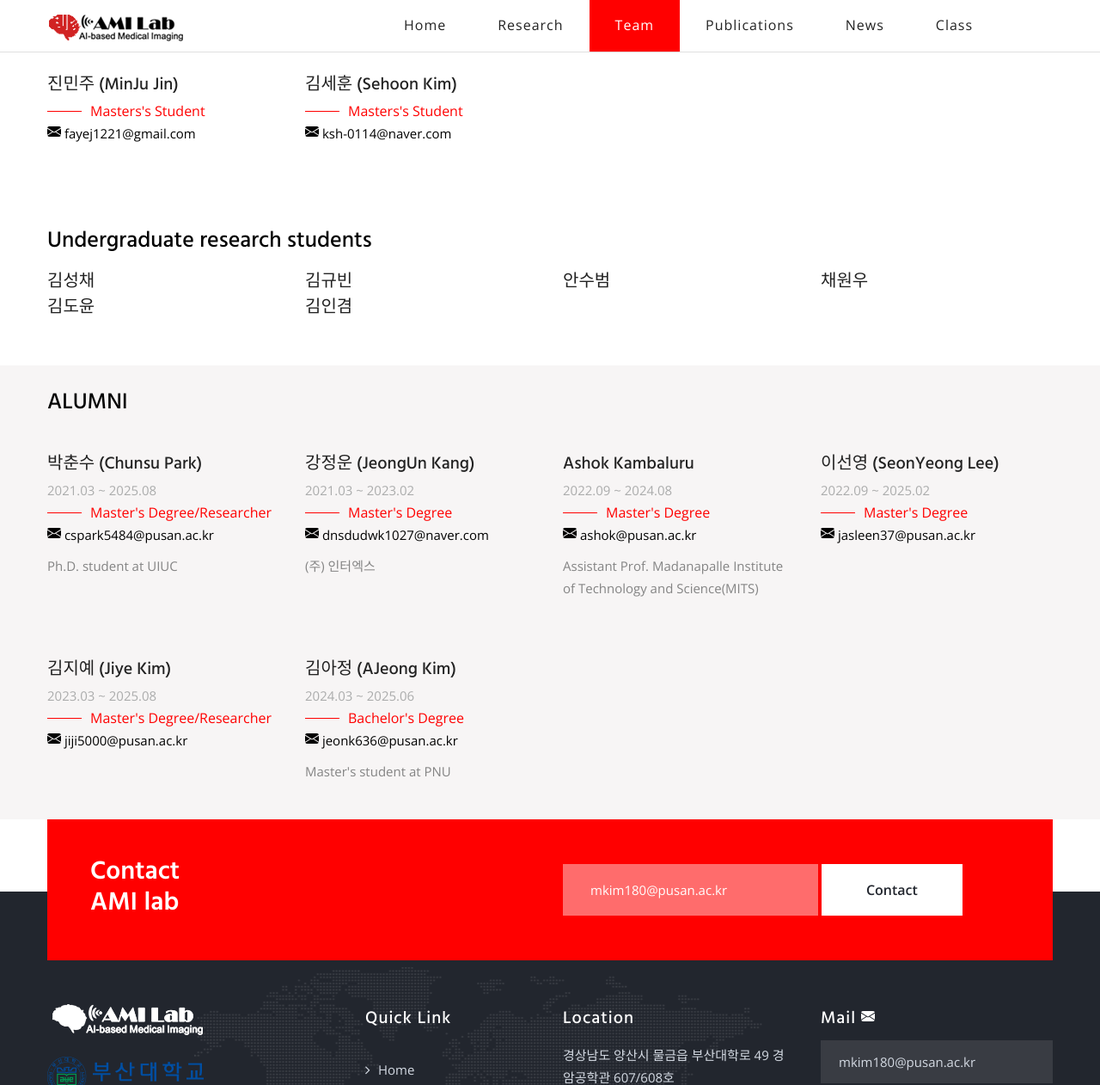
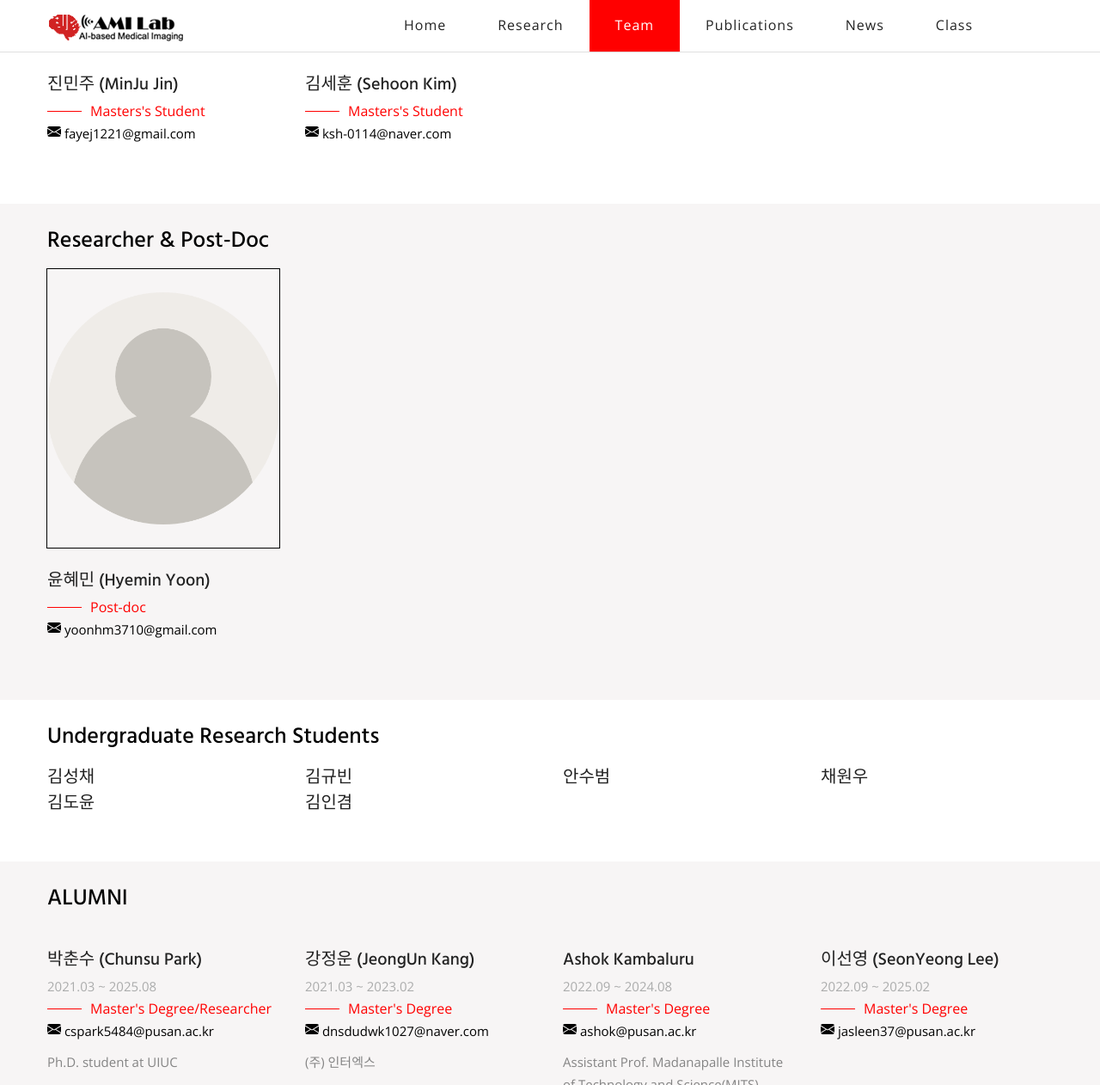
Before and after one commit to pnu-amilab/pnu-amilab.github.io, a Jekyll site: the page built from team.html, in a window 1280 px wide and 1400 px high, scrolled down 2562 px, cut to the strip 0-1262 px from the top of the window. Shown: the whole strip at 86% size. Built offline with Jekyll 4.4.1, drawn with Linux system fonts in a browser that asks for light colours; some web fonts are replaced; some of the changed text lies outside the part shown.

Commit message:
250901_인원수정
250901_인원수정

```diff
--- a/team.html
+++ b/team.html
@@ -60,7 +60,7 @@ title: Team
     <!-- team-section -->
     <div class="team-section team-page">
         <div class="container">
-            <h2 class="team-title">Graduate students</h2>
+            <h2 class="team-title">Graduate Students</h2>
             <div class="row">
 
 
@@ -302,7 +302,7 @@ title: Team
                                 <div class="col-lg-3 col-md-6 col-sm-12 team-column">
                     <div class="single-team-content inner-box">
                         <figure class="image-box">
-                            <img src="images/team/user.png" class="team-image"  alt="">
+                            <img src="images/team/minju.jpg" class="team-image"  alt="">
                             <!-- <div class="overlay">
                                 <div class="wrapper">
                                     <a href="#"><i class="fa fa-facebook"></i></a>
@@ -370,46 +370,27 @@ title: Team
             <br>
         </div>
 
-        <!-- <div  class="gray-bg">
+        <div  class="gray-bg">
             <div class="container">
             <br>
-            <h2 class="team-title">Researcher</h2>
+            <h2 class="team-title">Researcher & Post-Doc</h2>
                 <div class="row">
 
                     <div class="col-lg-3 col-md-6 col-sm-12 team-column">
                         <div class="single-team-content inner-box">
                             <figure class="image-box">
-                                <img src="images/team/Chunsu2.png" class="team-image" alt="">
+                                <img src="images/team/user.png" class="team-image" alt="">
 
                             </figure>
 
                             <div class="lower-content">
-                                <h4><a href="#">박춘수 (Chunsu Park)</a></h4>
-                                <div class="text">Master's Degree Researcher</div>
+                                <h4><a href="#">윤혜민 (Hyemin Yoon)</a></h4>
+                                <div class="text">Post-doc</div>
                                 <p style="color: black;">
                                     <svg xmlns="http://www.w3.org/2000/svg" width="16" height="16" fill="currentColor" class="bi bi-envelope-fill" viewBox="0 0 16 16">
                                         <path d="M.05 3.555A2 2 0 0 1 2 2h12a2 2 0 0 1 1.95 1.555L8 8.414.05 3.555ZM0 4.697v7.104l5.803-3.558L0 4.697ZM6.761 8.83l-6.57 4.027A2 2 0 0 0 2 14h12a2 2 0 0 0 1.808-1.144l-6.57-4.027L8 9.586l-1.239-.757Zm3.436-.586L16 11.801V4.697l-5.803 3.546Z"/>
                                       </svg>
-                                      cspark5484@pusan.ac.kr
-                                </p>
-                            </div>
-                        </div>
-                    </div>
-                    <div class="col-lg-3 col-md-6 col-sm-12 team-column">
-                        <div class="single-team-content inner-box">
-                            <figure class="image-box">
-                                <img src="images/team/jiye.jpeg" class="team-image" alt="">
-
-                            </figure>
-
-                            <div class="lower-content">
-                                <h4><a href="#">김지예 (Jiye Kim)</a></h4>
-                                <div class="text">Master's Degree Researcher</div>
-                                <p style="color: black;">
-                                    <svg xmlns="http://www.w3.org/2000/svg" width="16" height="16" fill="currentColor" class="bi bi-envelope-fill" viewBox="0 0 16 16">
-                                        <path d="M.05 3.555A2 2 0 0 1 2 2h12a2 2 0 0 1 1.95 1.555L8 8.414.05 3.555ZM0 4.697v7.104l5.803-3.558L0 4.697ZM6.761 8.83l-6.57 4.027A2 2 0 0 0 2 14h12a2 2 0 0 0 1.808-1.144l-6.57-4.027L8 9.586l-1.239-.757Zm3.436-.586L16 11.801V4.697l-5.803 3.546Z"/>
-                                    </svg>
-                                    jiji5000@pusan.ac.kr
+                                      yoonhm3710@gmail.com
                                 </p>
                             </div>
                         </div>
@@ -418,12 +399,12 @@ title: Team
                 </div>
             </div>
             <br>
-        </div> -->
+        </div>
 
         <div  >
             <div class="container">
             <br>
-            <h2 class="team-title">Undergraduate research students</h2>
+            <h2 class="team-title">Undergraduate Research Students</h2>
                 <div class="row">
 
                     <!-- <div class="col-lg-3 col-md-6 col-sm-12 team-column">
```
Also changed, not shown: images/team/minju.jpg (added).
